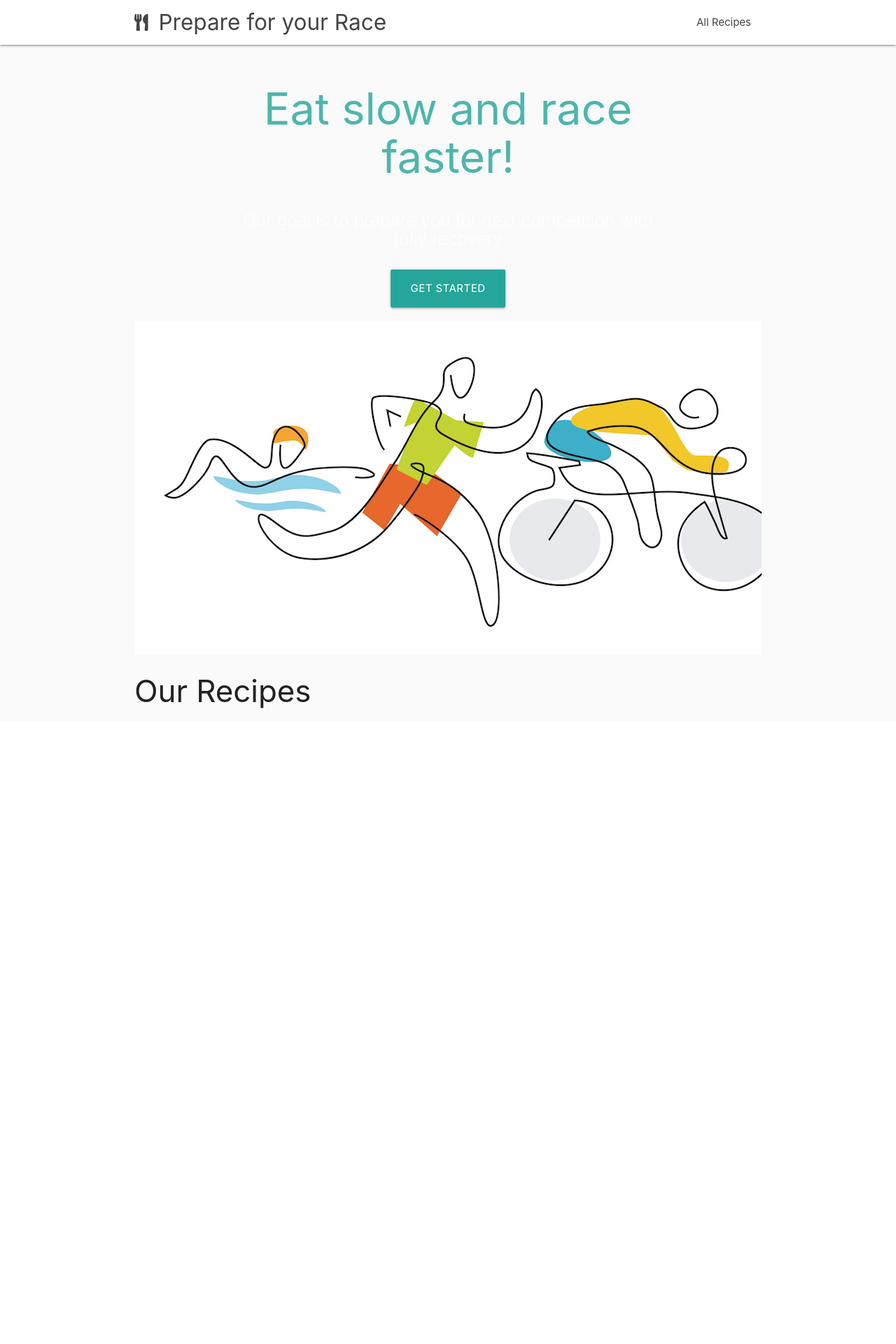
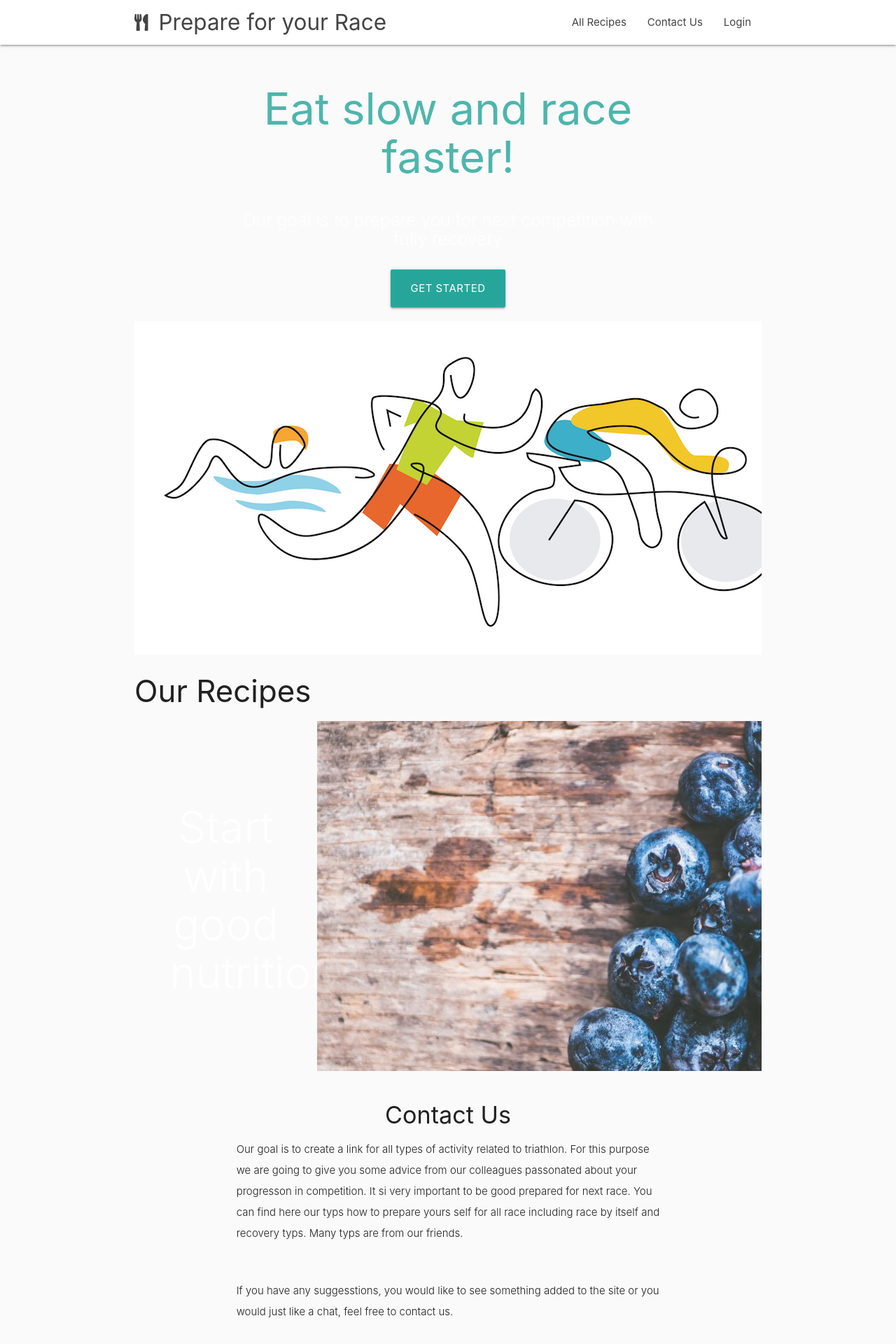
Before and after one commit to mirofrankovic/cookbook-trisport-project-03, a Flask app: page / in a window 1280 px wide. Shown: the top 1920 px of the page at 70% size. Before the commit the page ends 1012 px from the top, so only its background shows below. Run offline with Flask 2, Linux system fonts and the light colour scheme; data that the repository does not hold is empty; some libraries are stand-ins or nearby versions.

Commit message:
added content to my getrace

```diff
--- a/static/work-template/css/style.css
+++ b/static/work-template/css/style.css
@@ -21,6 +21,7 @@ p {
 
 .parallax-container {
   min-height: 380px;
+  width: 100%;
   line-height: 0;
   height: auto;
   color: rgba(255,255,255,.9);
--- a/templates/base.html
+++ b/templates/base.html
@@ -46,11 +46,14 @@
             </a>
             <ul class="right hide-on-med-and-down">
               <li><a href="">All Recipes</a></li>
-
+              <li><a href="">Contact Us</a></li>
+              <li><a href="">Login</a></li>
             </ul>
             <ul id="nav-mobile" class="sidenav">
 
+               <li><a href=""><form action=""><input type="text" name="search" placeholder="Type and press enter to search"></form></a></li>
                <li><a href="">All Recipes</a></li>
+               <li><a href="">Login</a></li>
 
             </ul>
             <a href="#" data-target="nav-mobile" class="sidenav-trigger"><i class="fas fa-bars"></i></a>
@@ -59,7 +62,6 @@
       </div>
 
     </nav>
-
 
     <div class="container my-container">
       {% block content %} {% endblock %}
@@ -74,7 +76,7 @@
 
 
 
-
+    <script src="https://code.jquery.com/jquery-2.1.1.min.js"></script>
     <script type="text/javascript" src="{{url_for('static', filename='work-template/js/init.js')}}"></script>
     <script type="text/javascript" src="{{url_for('static', filename='work-template/js/materialize.min.js')}}"></script>
 
--- a/templates/getrace.html
+++ b/templates/getrace.html
@@ -26,6 +26,50 @@
 
 
 
+  <div class="parallax-container valign-wrapper">
+    <div class="section no-pad-bot">
+      <div class="container">
+        <div class="row center">
+          <h1 class="header col s12 light">Start with good nutrition</h1>
+        </div>
+      </div>
+    </div>
+    <img class="parallax"><img src="static/images/blueberries.jpeg" alt="blueberries">
+  </div>
+
+<div class="container">
+    <div class="section">
+
+      <div class="row">
+        <div class="col s12 center">
+          <h3><i class="mdi-content-send brown-text"></i></h3>
+          <h4>Contact Us</h4>
+          <p class="left-align light">Our goal is to create a link for all types of activity related to triathlon. For this purpose we are going to give you some advice from our colleagues passonated about your progresson in competition. It si very important to be good prepared for next race. You can find here our typs how to prepare yours self for all race including race by itself and recovery typs. Many typs are from our friends. </p>
+          <br>
+          <p class="left-align light">If you have any suggesstions, you would like to see something added to the site or you would just like a chat, feel free to contact us.</p>
+        </div>
+      </div>
+      <div class="row center">
+          <a href="" id="download-button" class="btn-large waves-effect waves-light teal lighten-1">Contact Us</a>
+        </div>
+        <br><br>
+    </div>
+  </div>
+  <div class="parallax-container valign-wrapper">
+    <div class="section no-pad-bot">
+      <div class="container">
+        <div class="row center">
+          <h3 class="header col s12 light">Please the whole family</h3>
+        </div>
+      </div>
+    </div>
+    <img class="parallax"><img src="static/images/background3.jpg" alt="Unsplashed background img 3">
+  </div>
+
+
+
+
+
 
 
 
```
Also changed, not shown: static/images/background3.jpg (renamed from static/images/topic.jpg).
